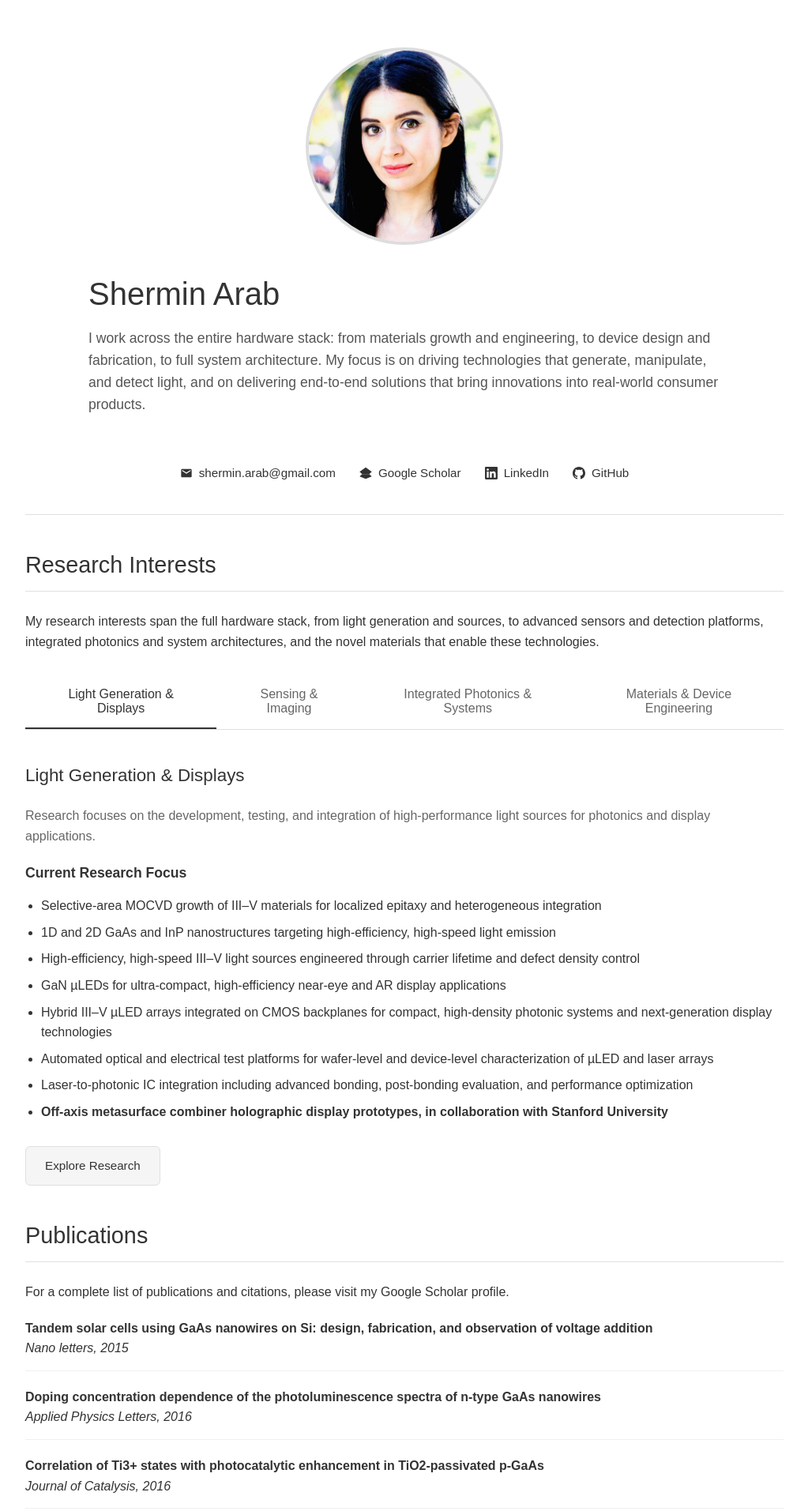
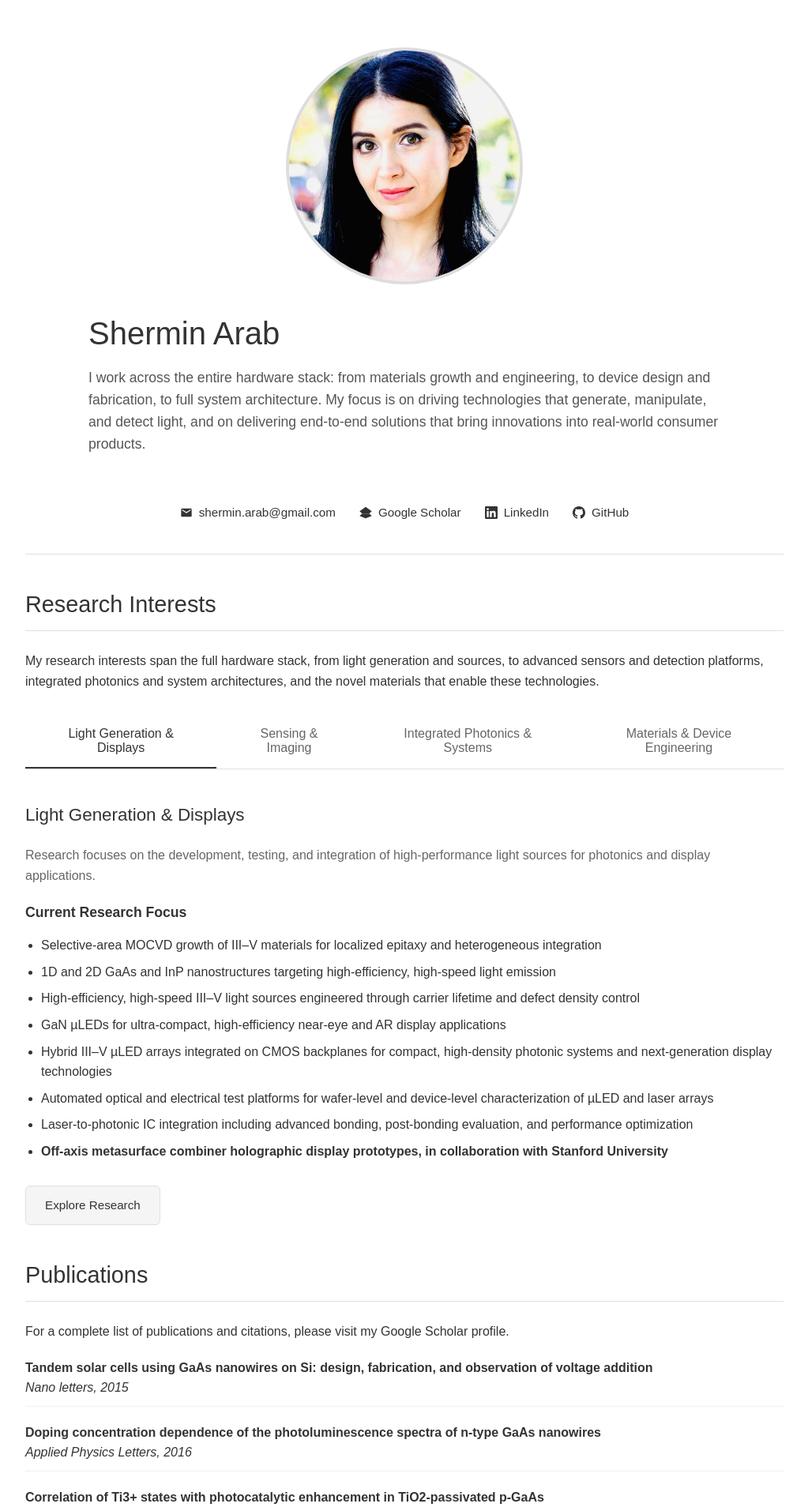
Before and after one commit to shermin-ara/SherminArab.github.io, a Jekyll site: the page built from index.md, in a window 1280 px wide. Shown: the top 1913 px of the page at 79% size, without its empty margins (128-1151 px from the left). Built offline with Jekyll 4.4.1, drawn with Linux system fonts in a browser that asks for light colours.

Commit message:
Update default.html

```diff
--- a/_layouts/default.html
+++ b/_layouts/default.html
@@ -44,8 +44,8 @@
         }
 
         .profile-image {
-            width: 250px;
-            height: 250px;
+            width: 300px;
+            height: 300px;
             border-radius: 50%;
             object-fit: cover;
             border: 4px solid #ddd;
@@ -193,22 +193,22 @@
 
         .timeline-date {
             color: #666;
-            font-weight: normal;
-            font-size: 0.9em;
-            margin-bottom: 5px;
+            font-weight: bold;
+            font-size: 1.0em;
+            margin-bottom: 4px;
         }
 
         .timeline-title {
             font-size: 1.2em;
             font-weight: bold;
             color: #333;
-            margin-bottom: 5px;
+            margin-bottom: 4px;
         }
 
         .timeline-company {
             color: #666;
             font-weight: normal;
-            margin-bottom: 10px;
+            margin-bottom: 8px;
         }
 
         ul {
@@ -222,7 +222,7 @@
 
         .publication-item, .patent-item {
             margin-bottom: 20px;
-            padding-bottom: 15px;
+            padding-bottom: 10px;
             border-bottom: 1px solid #f0f0f0;
         }
 
@@ -232,7 +232,7 @@
 
         .award-item {
             margin-bottom: 20px;
-            padding-bottom: 15px;
+            padding-bottom: 10px;
             border-bottom: 1px solid #f0f0f0;
         }
 
```
